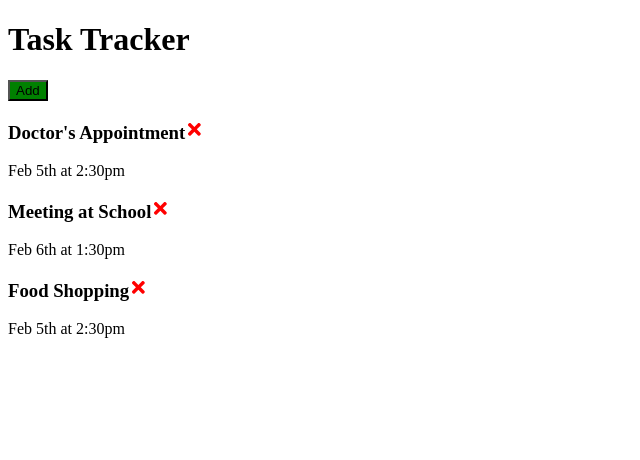
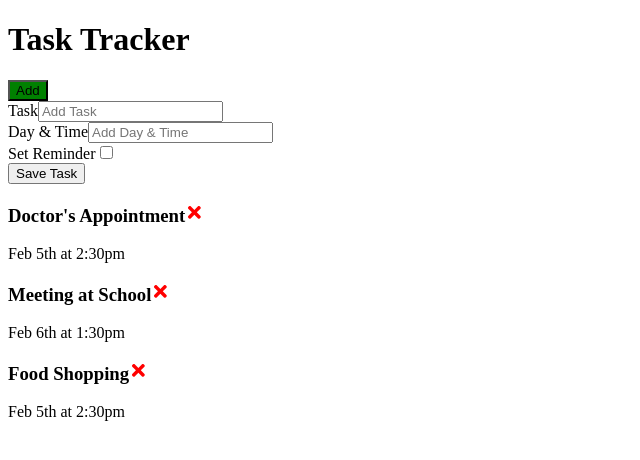
Before and after one commit to HighLiuk/react-tutorial, a React (Create React App) app: page / in a window 1280 px wide. Shown: the top 460 px of the page, without its empty margins (0-640 px from the left). Built offline with nearby package versions, Linux system fonts and the light colour scheme; the HTML template or start-up script is replaced by a standard one.

Commit message:
Added AddTask Component

```diff
--- /dev/null
+++ b/src/AddTask.js
@@ -0,0 +1,44 @@
+import { useState } from "react"
+
+function AddTask() {
+  const [text, setText] = useState("")
+  const [day, setDay] = useState("")
+  const [reminder, setReminder] = useState(false)
+
+  return (
+    <form action="" className="add-form">
+      <div className="form-control">
+        <label>Task</label>
+        <input
+          value={text}
+          onChange={(e) => setText(e.target.value)}
+          type="text"
+          placeholder="Add Task"
+        />
+      </div>
+
+      <div className="form-control">
+        <label>Day &amp; Time</label>
+        <input
+          value={day}
+          onChange={(e) => setDay(e.target.value)}
+          type="text"
+          placeholder="Add Day &amp; Time"
+        />
+      </div>
+
+      <div className="form-control form-control-check">
+        <label>Set Reminder</label>
+        <input
+          value={reminder}
+          onChange={(e) => setReminder(e.currentTarget.checked)}
+          type="checkbox"
+        />
+      </div>
+
+      <input className="btn btn-block" type="submit" value="Save Task" />
+    </form>
+  )
+}
+
+export default AddTask
--- a/src/App.js
+++ b/src/App.js
@@ -1,6 +1,7 @@
 import { useState } from "react"
 import Header from "./Header"
 import Tasks from "./Tasks"
+import AddTask from "./AddTask"
 
 export default function App() {
   const [tasks, setTasks] = useState(initialTasks)
@@ -27,6 +28,7 @@
   return (
     <div className="container">
       <Header />
+      <AddTask />
       {tasks.length > 0 ? (
         <Tasks tasks={tasks} onDelete={deleteTask} onToggle={toggleReminder} />
       ) : (
```
